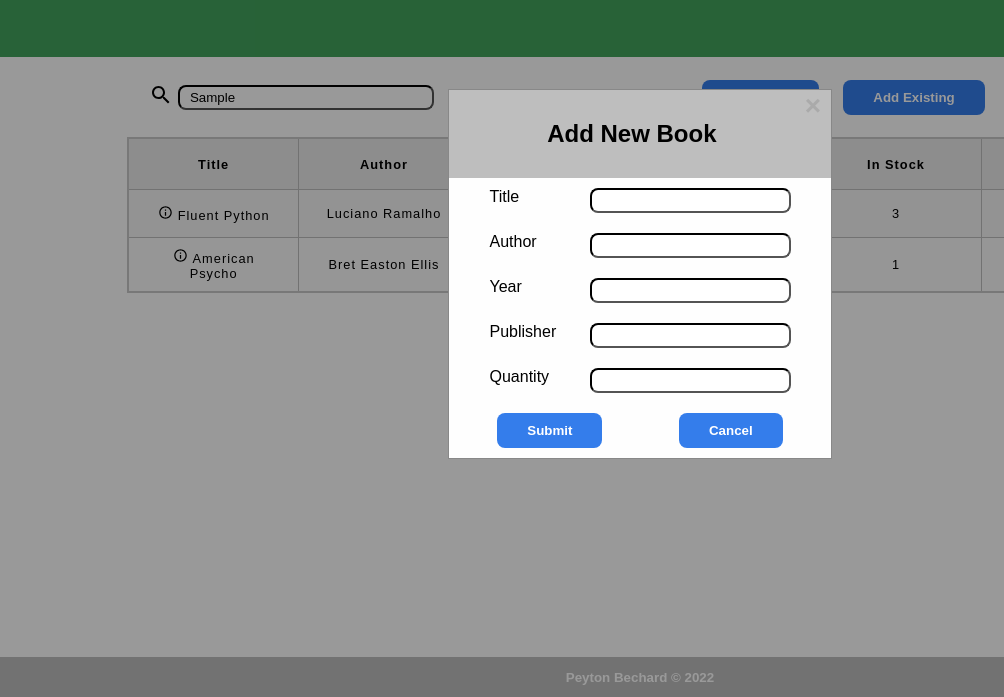
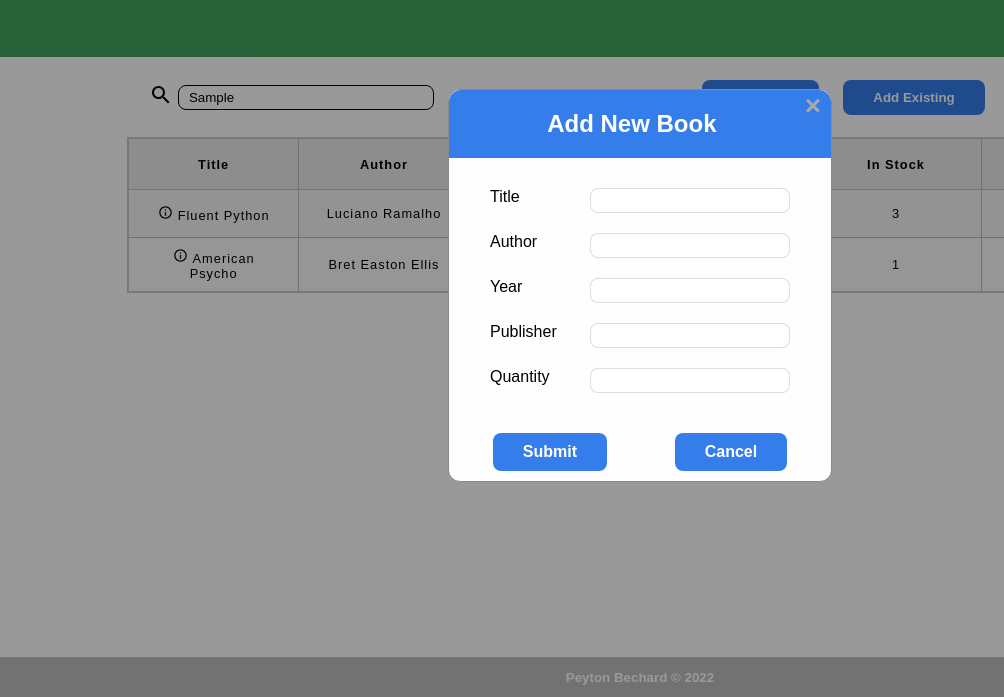
Before and after one commit to pmbechard/Library, a plain HTML site: page index.html in a window 1280 px wide. Both pictures are taken after typing "Sample" into the empty fields and a click on the button "Add New". Shown: the part 103-800 px from the top of the page, 0-1004 px from the left. Drawn offline with Linux system fonts and the light colour scheme.

Commit message:
Completes styling and functionality of Add New modal

```diff
--- a/index.html
+++ b/index.html
@@ -80,8 +80,8 @@
                     </li>
                 </ul>
                 <div class="buttons">
-                    <button type="submit">Submit</button>
-                    <button>Cancel</button>
+                    <div class="button" id="submit-new">Submit</div>
+                    <div class="button" id="cancel-submit-new">Cancel</div>
                 </div>
             </form>
         </div>
--- a/script.js
+++ b/script.js
@@ -72,6 +72,21 @@ class Book {
     }
 }
 
+const submitNewBook = document.getElementById('submit-new');
+submitNewBook.addEventListener('mousedown', () => {
+    const title = document.getElementById('title').value;
+    const author = document.getElementById('author').value;
+    const year = document.getElementById('year').value;
+    const publisher = document.getElementById('publisher').value;
+    const quantity = document.getElementById('quantity').value;
+    const book = new Book(title, author, year, publisher, quantity, myLib);
+    modal.style.display = "none";
+});
+
+const cancelSubmitNew = document.getElementById('cancel-submit-new');
+cancelSubmitNew.addEventListener('mousedown', () => modal.style.display = "none");
+
+
 
 // Examples
 const myLib = new Library('Allie\'s Home Library');
@@ -94,17 +109,21 @@ var span = document.getElementsByClassName("close")[0];
 
 // When the user clicks on the button, open the modal
 btn.onclick = function() {
-  modal.style.display = "block";
+    const submitFormInputs = document.querySelectorAll('.modal input');
+    submitFormInputs.forEach(input => {
+        input.value = '';
+    });
+    modal.style.display = "block";
 }
 
 // When the user clicks on <span> (x), close the modal
 span.onclick = function() {
-  modal.style.display = "none";
+    modal.style.display = "none";
 }
 
 // When the user clicks anywhere outside of the modal, close it
 window.onclick = function(event) {
-  if (event.target == modal) {
-    modal.style.display = "none";
-  }
+    if (event.target == modal) {
+        modal.style.display = "none";
+    }
 }
--- a/style.css
+++ b/style.css
@@ -8,6 +8,14 @@
     margin: 0;
     padding: 0;
     box-sizing: border-box;
+}
+
+input {
+    border: 1px solid rgb(190,190,190, 0.5);
+    min-width: 200px;
+    height: 25px;
+    border-radius: 8px;
+    padding: 0 10px;
 }
 
 body {
@@ -180,13 +188,17 @@ tr:nth-child(odd) td {
     overflow: auto; /* Enable scroll if needed */
     background-color: rgb(0,0,0); /* Fallback color */
     background-color: rgba(0,0,0,0.4); /* Black w/ opacity */
+
 }
 
   /* Modal Content/Box */
 .modal-header {
-    padding: 30px;
+    padding: 20px 30px;
     text-align: center;
-    background-color: rgb(190,190,190);
+    background-color: var(--blue);
+    color: white;
+    border-radius: 12px 12px 0 0;
+    margin-bottom: 20px;
 }
 
 .modal-content {
@@ -194,6 +206,7 @@ tr:nth-child(odd) td {
     margin: 15% auto;
     border: 1px solid #888;
     width: 30%;
+    border-radius: 12px;
 }
 
 .modal-content li {
@@ -208,21 +221,14 @@ tr:nth-child(odd) td {
     min-width: 100px;
 }
 
-.modal-content form input {
-    min-width: 200px;
-    height: 25px;
-    border-radius: 8px;
-    border-color: black;
-    padding: 0 10px;
-}
-
 .modal-content .buttons {
     display: flex;
     justify-content: space-around;
     padding: 10px;
+    margin-top: 20px;
 }
 
-.modal-content button {
+.modal-content .button {
     background-color: var(--blue);
     border: none;
     border-radius: 8px;
@@ -232,12 +238,12 @@ tr:nth-child(odd) td {
     margin: 0 10px;
 }
 
-.modal-content button:hover {
+.modal-content .button:hover {
     opacity: 0.7;
     transform: scale(1.02);
 }
 
-.modal-content button:active {
+.modal-content .button:active {
     opacity: 0.9;
     transform: scale(1.05);
 }
@@ -249,7 +255,7 @@ tr:nth-child(odd) td {
     font-size: 28px;
     font-weight: bold;
     position: relative;
-    top: -30px;
+    top: -20px;
     right: -20px;
 }
 
```
